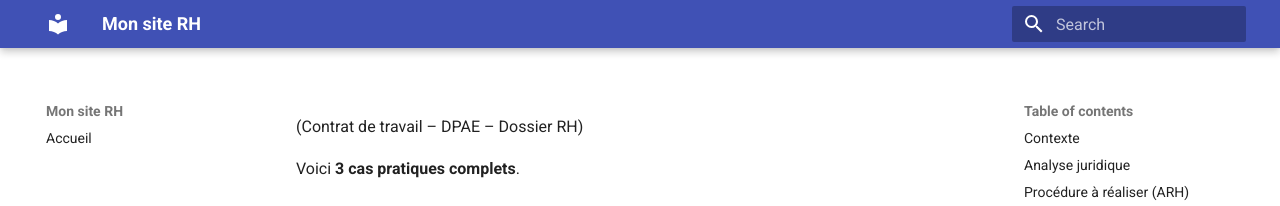
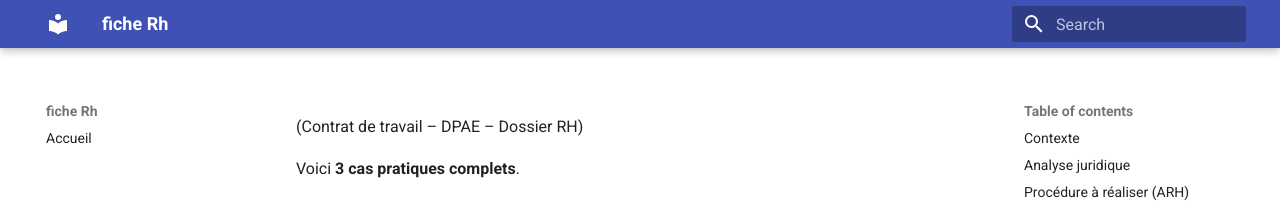
Before and after one commit to ImThari/obsidian-rh, an MkDocs documentation site: the page built from docs/Assurer les missions opérationnelles de la gestion RH/Thème 1 - Gestion administrative du personnel.md, in a window 1280 px wide. Shown: the top 206 px of the page. Built offline with MkDocs 1.6.1 and Material for MkDocs 9.7.7, drawn with Linux system fonts in a browser that asks for light colours.

Commit message:
Update mkdocs.yml

```diff
--- a/mkdocs.yml
+++ b/mkdocs.yml
@@ -1,6 +1,7 @@
-site_name: Mon site RH
+site_name: fiche Rh
 theme:
   name: material
 
 nav:
+
   - Accueil: index.md
```
